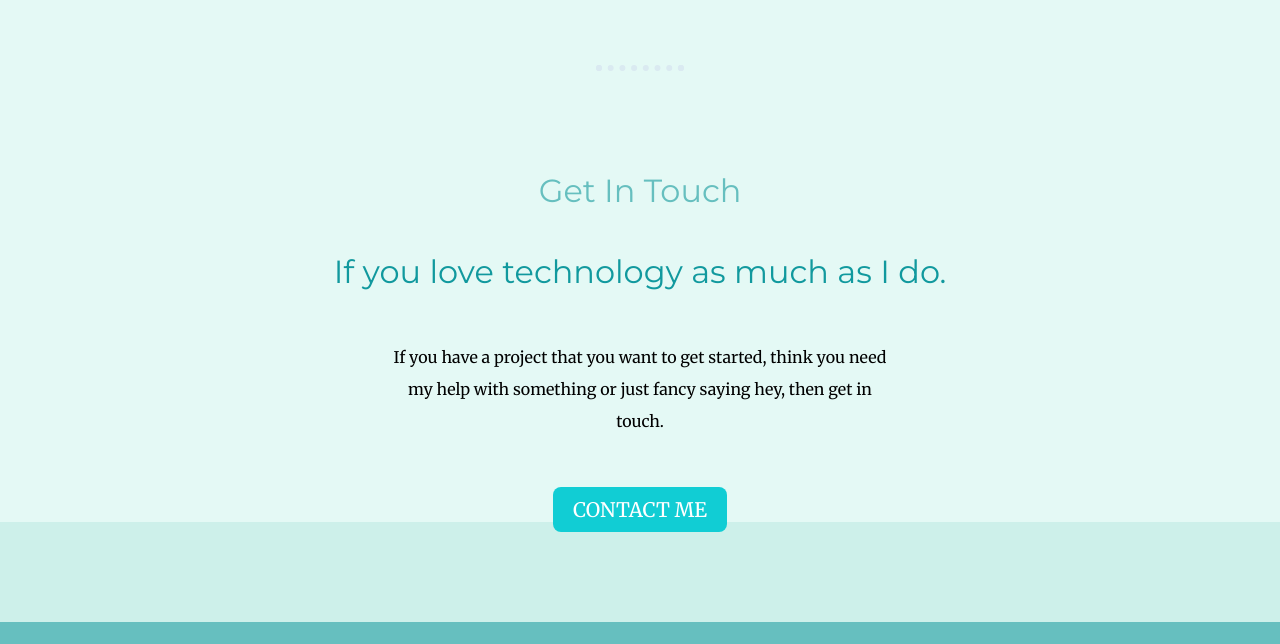
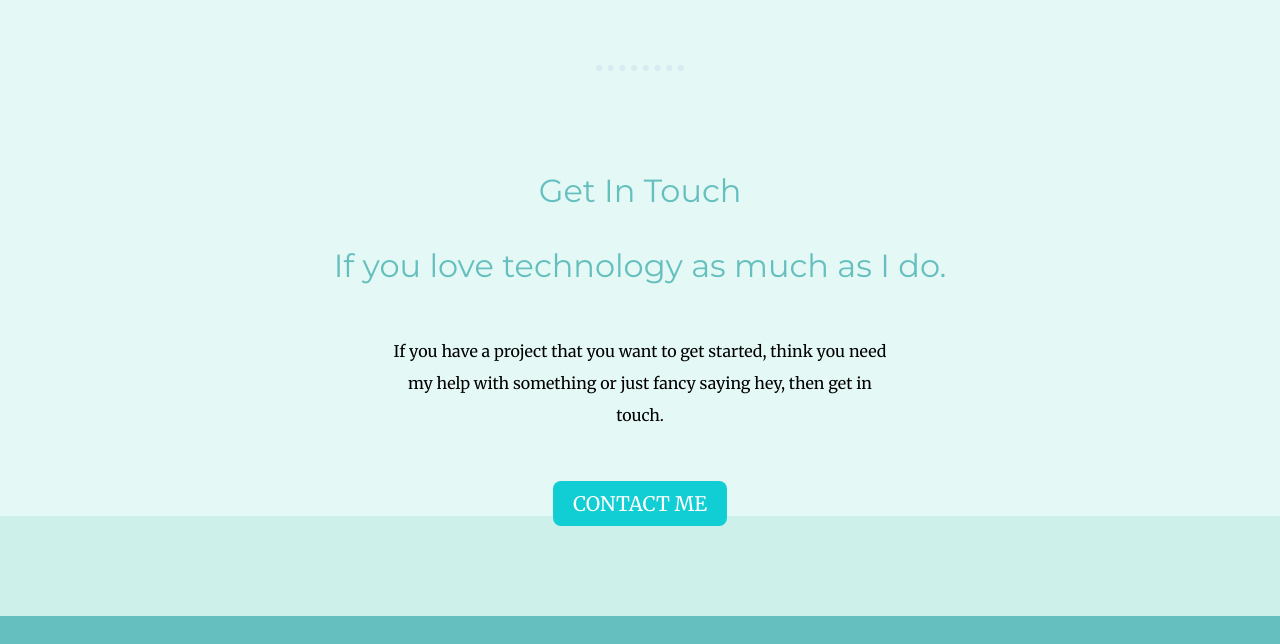
Before and after one commit to Shivaram-Y/my-personalized-website, a plain HTML site: page index.html in a window 1280 px wide. Shown: the part 1884-2528 px from the top of the page. Drawn offline with Linux system fonts and the light colour scheme.

Commit message:
Update index.html

```diff
--- a/index.html
+++ b/index.html
@@ -45,7 +45,7 @@
       <hr>
       <div class="contact-me">
         <h2>Get In Touch</h2>
-        <h3>If you love technology as much as I do. </h3>
+        <h2>If you love technology as much as I do. </h2>
         <p class="contact-message">If you have a project that you want to get started, think you need my help with something or just fancy saying hey, then get in touch.</p>
         <a class="btn" href="mailto:yshivaram62@gmail.com">CONTACT ME</a>
       </div>
```
